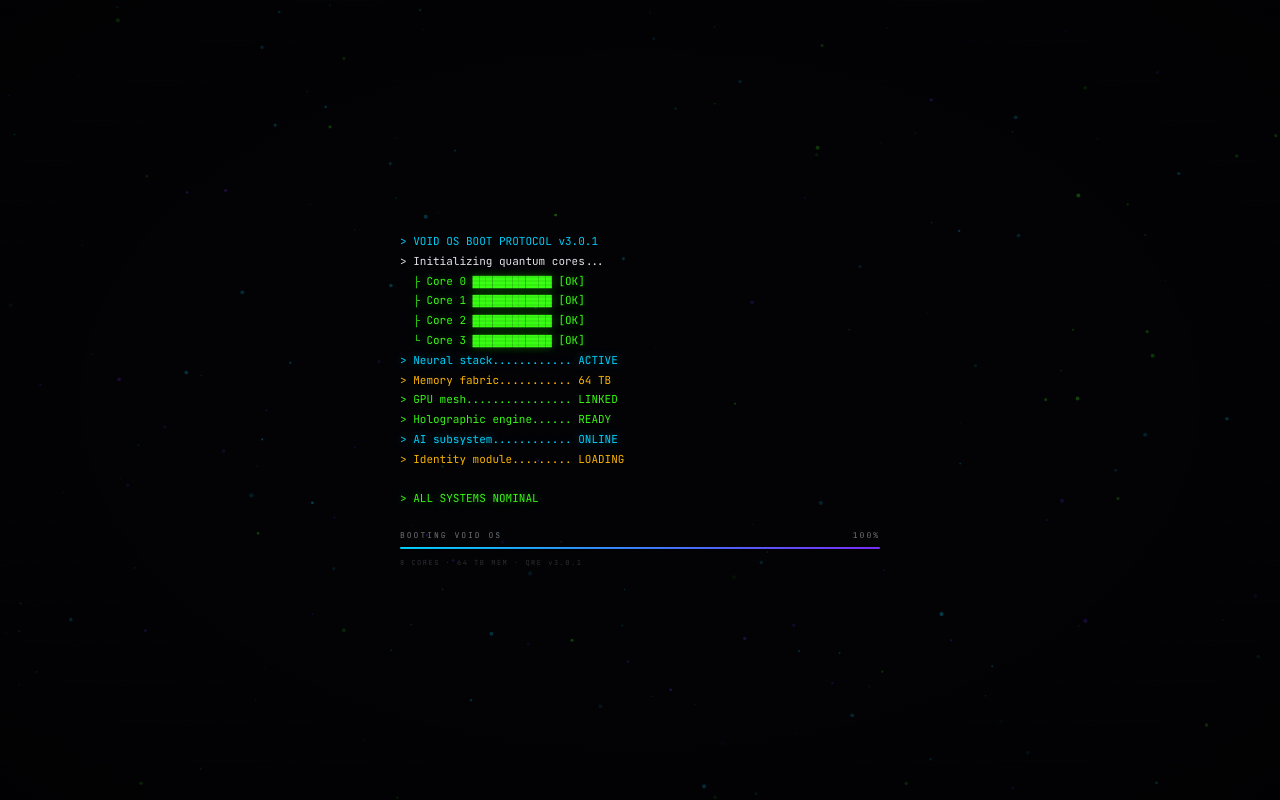
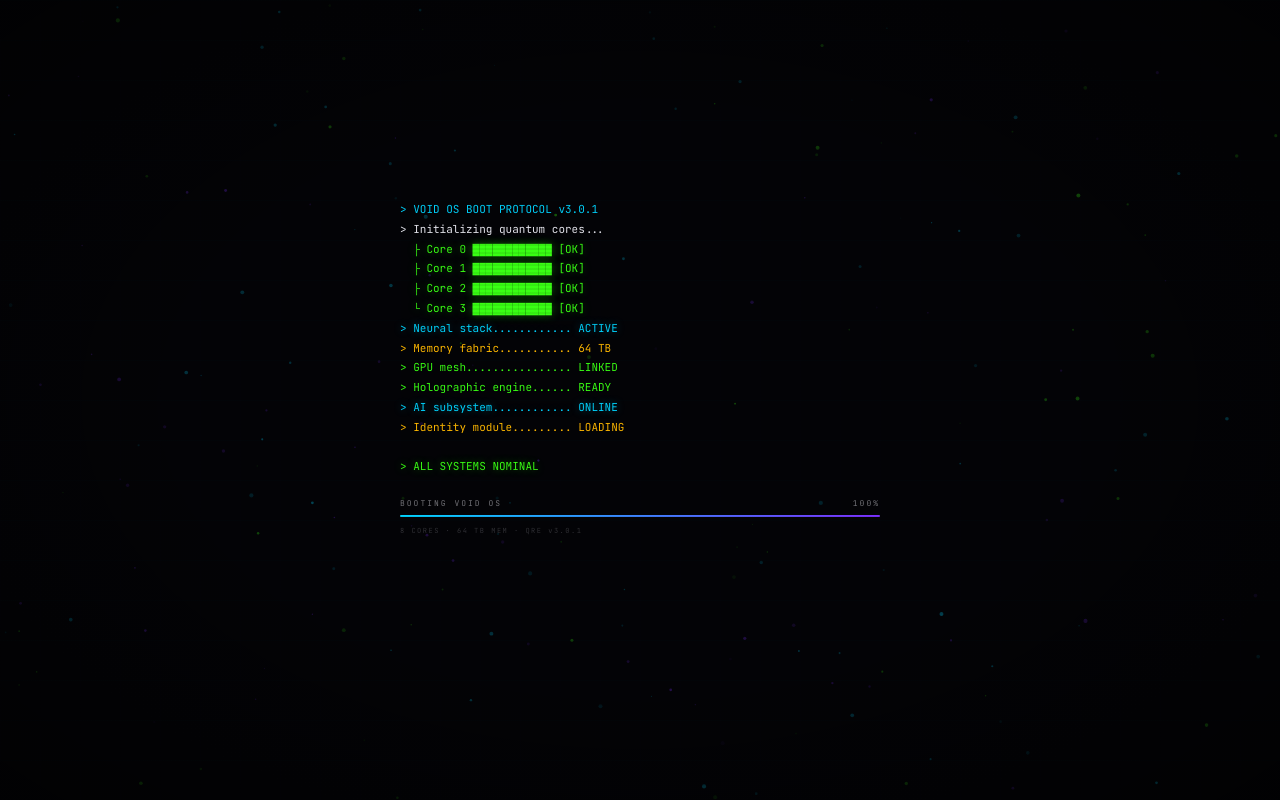
Before and after one commit to shivamsuhana/void-os, a Next.js app: page / in a window 1280 px wide. Built offline with nearby package versions, Linux system fonts and the light colour scheme.

Commit message:
fix: shift contact + boot content slightly higher on screen

```diff
--- a/components/boot/BootSequence.tsx
+++ b/components/boot/BootSequence.tsx
@@ -114,6 +114,7 @@ function Diagnostics({ onComplete }: { onComplete: () => void }) {
     <div style={{
       position: 'absolute', inset: 0, zIndex: 10,
       display: 'flex', alignItems: 'center', justifyContent: 'center',
+      paddingBottom: '8vh',
       fontFamily: "'JetBrains Mono', monospace",
     }}>
       <div style={{ width: 'min(480px, 88vw)' }}>
@@ -256,6 +257,7 @@ function NameReveal({ onReady }: { onReady: () => void }) {
     <div style={{
       position: 'absolute', inset: 0, zIndex: 10,
       display: 'flex', flexDirection: 'column', alignItems: 'center', justifyContent: 'center',
+      paddingBottom: '6vh',
     }}>
       {/* Separator line */}
       <div ref={lineRef} style={{
--- a/components/sections/ContactSection.tsx
+++ b/components/sections/ContactSection.tsx
@@ -500,7 +500,7 @@ export default function ContactSection() {
       </div>
 
       {/* BODY: Centered floating layout */}
-      <div style={{ position: 'absolute', inset: 0, display: 'flex', alignItems: 'stretch', justifyContent: 'center', gap: 20, padding: '70px 30px 30px' }}>
+      <div style={{ position: 'absolute', inset: 0, display: 'flex', alignItems: 'stretch', justifyContent: 'center', gap: 20, padding: '60px 30px 20px' }}>
         <style dangerouslySetInnerHTML={{ __html: '@media(max-width:900px){#contact-right{display:none!important;}}' }} />
 
         {/* Terminal card */}
```
